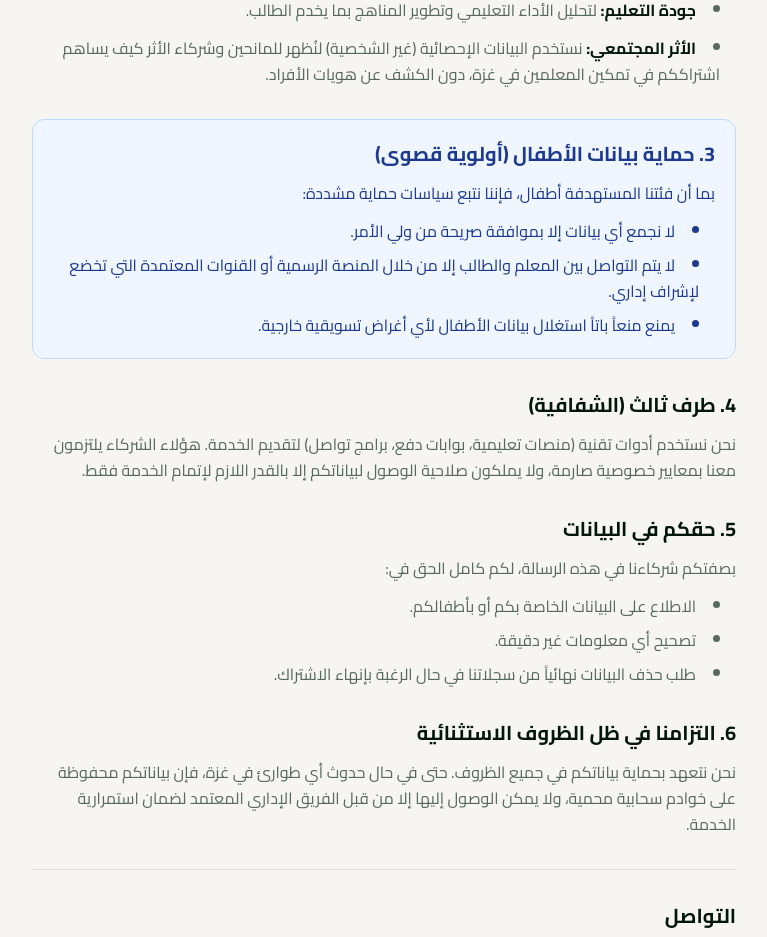
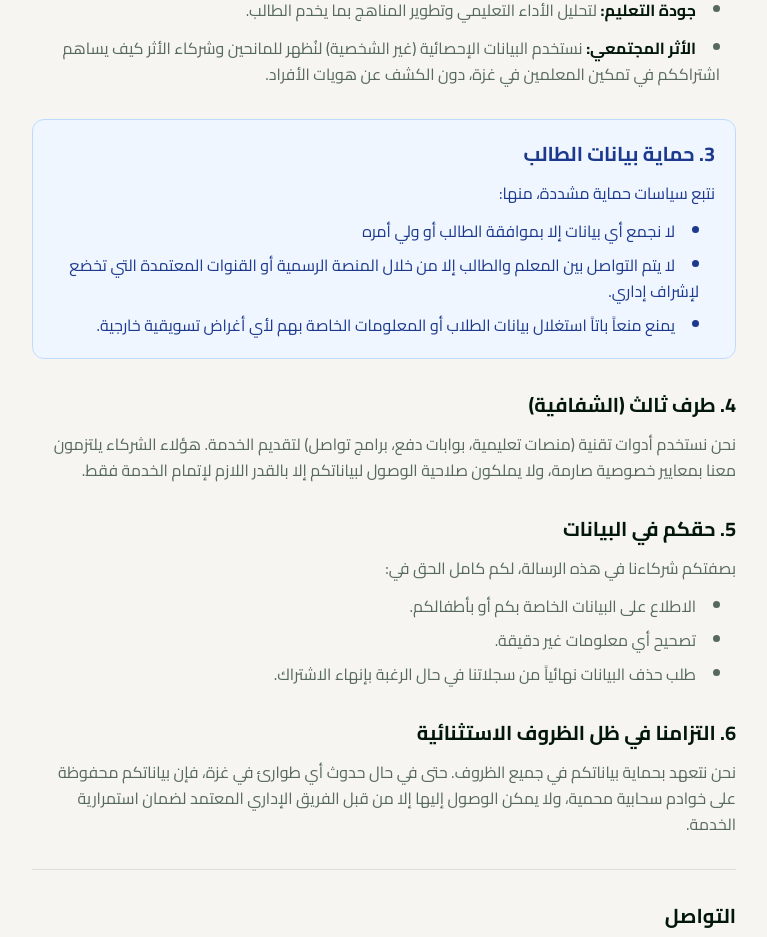
Before and after one commit to Osama-Alghoul/quranik, a Next.js app: page /privacy in a window 1280 px wide. Shown: the part 832-1769 px from the top of the page, without its empty margins (256-1023 px from the left). Built offline with nearby package versions, Linux system fonts and the light colour scheme.

Commit message:
correct some spelling

```diff
--- a/app/faq/page.tsx
+++ b/app/faq/page.tsx
@@ -21,7 +21,7 @@ const faqCategories = [
       {
         question: 'من هم المعلمون في "قرآنيك"؟',
         answer:
-          "نخبة من الحفاظ والمجازين من قطاع غزة، تم اختيارهم بناءً على كفاءتهم في التجويد، وأساليبهم التربوية الحديثة في التعامل مع الأطفال.",
+          "نخبة من الحفاظ والمجازين من قطاع غزة، تم اختيارهم بناءً على كفاءتهم في التجويد، وأساليبهم التربوية الحديثة.",
       },
       {
         question: "هل الخدمة مدفوعة؟ ولماذا؟",
@@ -31,7 +31,7 @@ const faqCategories = [
       {
         question: "ما هي الفئات العمرية المستهدفة؟",
         answer:
-          "نستهدف الأطفال والناشئة في دول المهجر، مع وجود برامج مخصصة للبالغين الراغبين في تصحيح التلاوة أو نيل الإجازة.",
+          "نستهدف الأطفال والناشئين في دول المهجر، مع وجود برامج مخصصة للبالغين الراغبين في تصحيح التلاوة أو نيل الإجازة.",
       },
     ],
   },
--- a/app/privacy/page.tsx
+++ b/app/privacy/page.tsx
@@ -100,13 +100,11 @@ export default function PrivacyPage() {
 
           <section className="rounded-xl border border-blue-200 bg-blue-50 p-5 text-blue-900">
             <h2 className="mb-3 text-xl font-bold">
-              {"3. حماية بيانات الأطفال (أولوية قصوى)"}
+              {"3. حماية بيانات الطالب"}
             </h2>
-            <p className="mb-3">
-              {"بما أن فئتنا المستهدفة أطفال، فإننا نتبع سياسات حماية مشددة:"}
-            </p>
+            <p className="mb-3">{"نتبع سياسات حماية مشددة، منها:"}</p>
             <ul className="list-inside list-disc space-y-2 pr-4">
-              <li>{"لا نجمع أي بيانات إلا بموافقة صريحة من ولي الأمر."}</li>
+              <li>{"لا نجمع أي بيانات إلا بموافقة الطالب أو ولي أمره"}</li>
               <li>
                 {
                   "لا يتم التواصل بين المعلم والطالب إلا من خلال المنصة الرسمية أو القنوات المعتمدة التي تخضع لإشراف إداري."
@@ -114,7 +112,7 @@ export default function PrivacyPage() {
               </li>
               <li>
                 {
-                  "يمنع منعاً باتاً استغلال بيانات الأطفال لأي أغراض تسويقية خارجية."
+                  "يمنع منعاً باتاً استغلال بيانات الطلاب أو المعلومات الخاصة بهم لأي أغراض تسويقية خارجية."
                 }
               </li>
             </ul>
```
